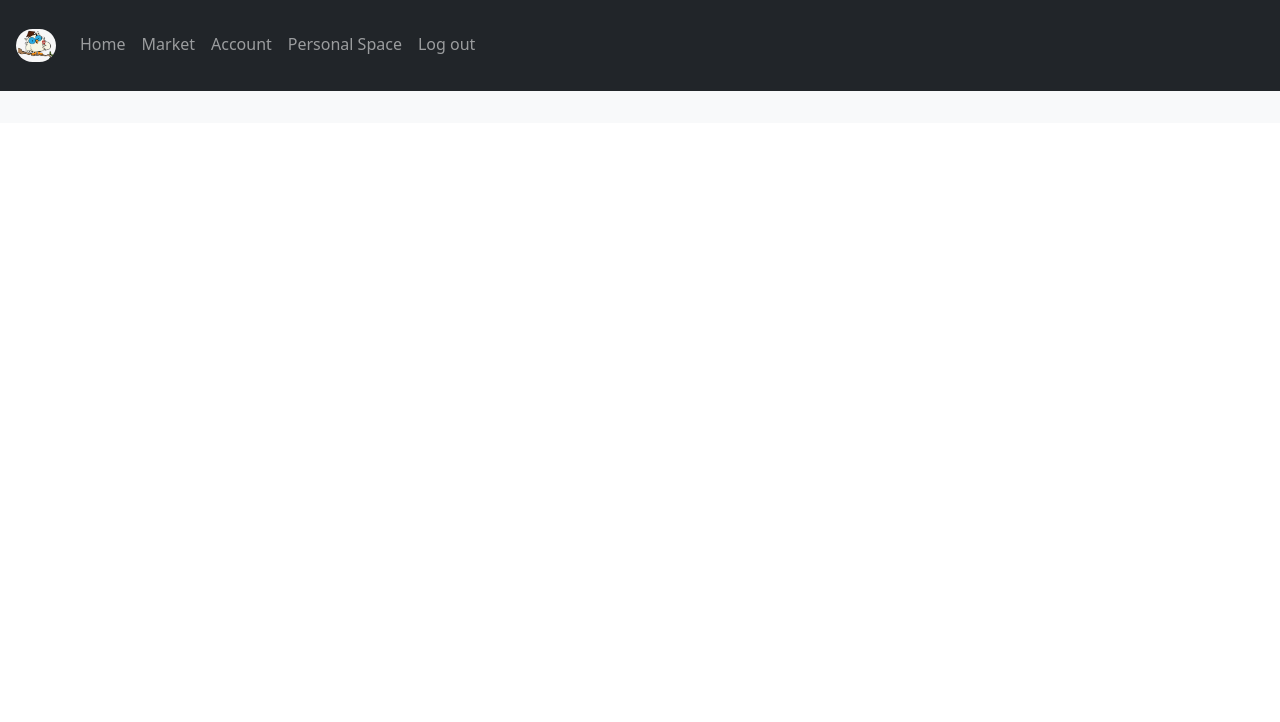
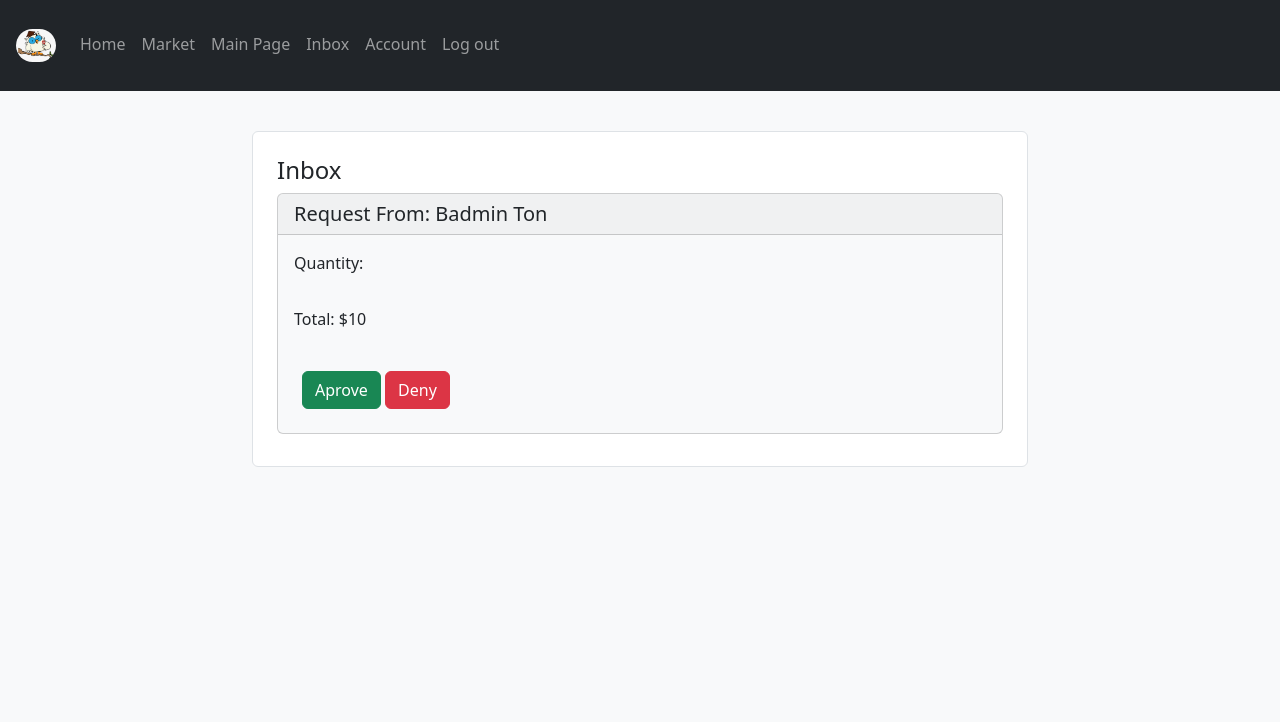
Before and after one commit to Kayram2710/soen-341-proj, a PHP site: page /inbox.php in a window 1280 px wide. Shown: the top 722 px of the page. Run offline with PHP 8.4, Linux system fonts and the light colour scheme; the visitor is signed in with stand-in values (Sample User, id 1); data comes from the database, SQL or seed files in the repository; tables that the repository leaves empty hold one stand-in row (values such as "Sample post").

Commit message:
implemented approve and deny

```diff
--- a/SOEN341/inbox.php
+++ b/SOEN341/inbox.php
@@ -1,5 +1,62 @@
 <?php
 
 	include_once 'views/header.php';
+    require_once 'includes/messages.inc.php';
+
+    $employees = findEmployee($conn);
+    $requests = getRequests($conn, $employees);
+
+    $_SESSION["requests"] = $requests
 
 ?>
+
+<section>
+    <div class="container-fluid" style="max-width: 800px">
+
+        <div class="container-fluid mt-4 p-4 bg-white rounded-2 border">
+                <h4> Inbox </h4>
+                <?php
+                if(isset($_GET['status']) && $_GET['status'] == "approved"){
+                    echo "<h5 style=\"color:MediumSeaGreen;\">Order Approved!</h5>";
+                } elseif(isset($_GET['status']) && $_GET['status'] == "denied"){
+                    echo "<h5 style=\"color:FireBrick;\">Order Denied!</h5>";
+                }
+
+                if(empty($requests)): ?>
+
+                    <div class="card">
+                        <div class="card-body bg-light text-black-50">No notifications</div>
+                    </div>
+
+                <?php endif;$index = 0;foreach($requests as $entry):?>
+
+                    <?php $user = findUser($conn,$entry["orderPlacerID"]);//print_r($entry)?>
+
+                    <form class="card bg-light mb-2" method="POST">
+
+                        <h5 class="card-header">Request From: <?php echo $user[0]['fName']." ".$user[0]['lName'];?></h5>
+
+                        <div class="card-body ">Quantity: <?php //echo $quantity?></div>
+                        <div class="card-body">Total: $<?php echo $entry["total"]?></div>
+                        <input type="hidden" id="passed" name="orderID" value="<?php echo $entry['orderID']; ?>">
+
+                        <div class="m-4 mb-6">
+                            <button type="submit" name="submit" class="btn btn-success">Aprove</button>
+                            <a name="delete"  href="inbox.php?delete=1&request=<?php echo $index;$index++?>" class="btn btn-danger">Deny</a>
+                        </div>
+
+                    </form>
+
+                    <?php endforeach?>
+
+            </div>
+
+    </div>
+</section>
+
+
+<?php
+
+	include_once 'views/footer.php';
+
+?>
--- /dev/null
+++ b/SOEN341/includes/messages.inc.php
@@ -0,0 +1,83 @@
+<?php
+
+    require_once 'includes/orders.inc.php';
+
+    if(isset($_POST['submit'])){
+
+        if(!empty($_POST['orderID'])){
+            $orderID = $_POST['orderID'];
+            setStatuses($conn,$orderID,2,1);
+            header("location: ./inbox.php?status=approved");
+        }
+
+    }
+
+    if(isset($_GET['delete'])){
+
+        $index = $_GET["request"];
+        $requests = $_SESSION['requests'];
+
+        $orderID = $requests[$index]["orderID"];
+
+        deleteOrder($conn,$orderID);
+
+        header("location: ./inbox.php?status=denied");
+    }
+
+    function findEmployee($conn){
+
+        $userID = $_SESSION['userID'];
+
+        $sql = "SELECT * FROM relationship WHERE superID = '$userID'";
+
+        $result = mysqli_query($conn, $sql);
+        $employees = mysqli_fetch_all($result, MYSQLI_ASSOC);
+
+        return $employees;
+
+    }
+
+    function getRequests($conn, $employees){
+
+        $idArray = array();
+
+        foreach($employees as $entry){
+            $idArray[] = $entry['employeeID'];
+        }
+
+        $orderArray = array();
+
+        foreach($idArray as $entry){
+
+            $sql = "SELECT * FROM orders WHERE orderPlacerID = '$entry'";
+            $result = mysqli_query($conn, $sql);
+
+            $orderArray[] = mysqli_fetch_all($result, MYSQLI_ASSOC);
+
+        }
+
+        $requests = array();
+
+        foreach($orderArray as $entry){
+            foreach($entry as $i){
+                if($i['status'] == 1){
+                    $requests[] = $i;
+                }
+            }
+        }
+
+        return $requests;
+
+    }
+
+    function findUser($conn, $userID){
+
+        $sql = "SELECT * FROM user WHERE userID = '$userID'";
+
+        $result = mysqli_query($conn, $sql);
+        $user = mysqli_fetch_all($result, MYSQLI_ASSOC);
+
+        return $user;
+    }
+
+?>
--- a/SOEN341/includes/orders.inc.php
+++ b/SOEN341/includes/orders.inc.php
@@ -138,11 +138,23 @@
     function setTotal($conn,$total){
         //fetch user ID
         $orderID = $_SESSION['orderID'];
-        $sql = "UPDATE orders SET total = '$total' WHERE orderID = '$orderID';";
+        $sql = "UPDATE orders SET total = '$total' WHERE orderID = '$orderID'";
 
         //make sql query
         mysqli_query($conn, $sql);
 
         updateSession($conn);
     }
+
+    function deleteOrder($conn,$orderID){
+
+        $sql = "DELETE FROM orderlist WHERE orderID = '$orderID'";
+        mysqli_query($conn, $sql);
+
+        $sql = "DELETE FROM orders WHERE orderID = '$orderID'";
+        mysqli_query($conn, $sql);
+
+        updateSession($conn);
+
+    }
 ?>
--- a/SOEN341/views/header.php
+++ b/SOEN341/views/header.php
@@ -22,8 +22,9 @@
 				<li><a href="home.php" class="nav-link">Home</a></li>
 				<li><a href="market.php" class="nav-link">Market</a></li>
 				<?php if(isset($_SESSION['userID'])):?>
+					<li><a href='index.php' class='nav-link'>Main Page</a></li>
+					<li><a href='inbox.php' class='nav-link'>Inbox</a></li>
 					<li><a href="profile.php" class="nav-link">Account</a></li>
-					<li><a href='index.php' class='nav-link'>Personal Space</a></li>
 					<li><a href='includes/logout.inc.php' class='nav-link'>Log out</a></li>
 				<?php endif; if(!isset($_SESSION['userID'])): ?>
 					<li><a href="account.php" class="nav-link">Account</a></li>
```
